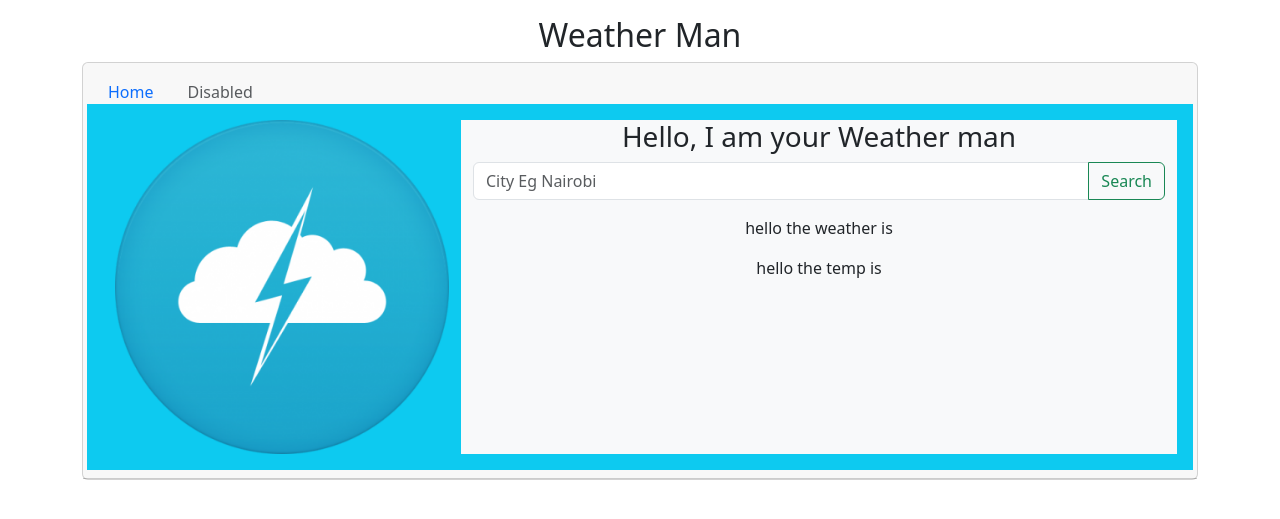
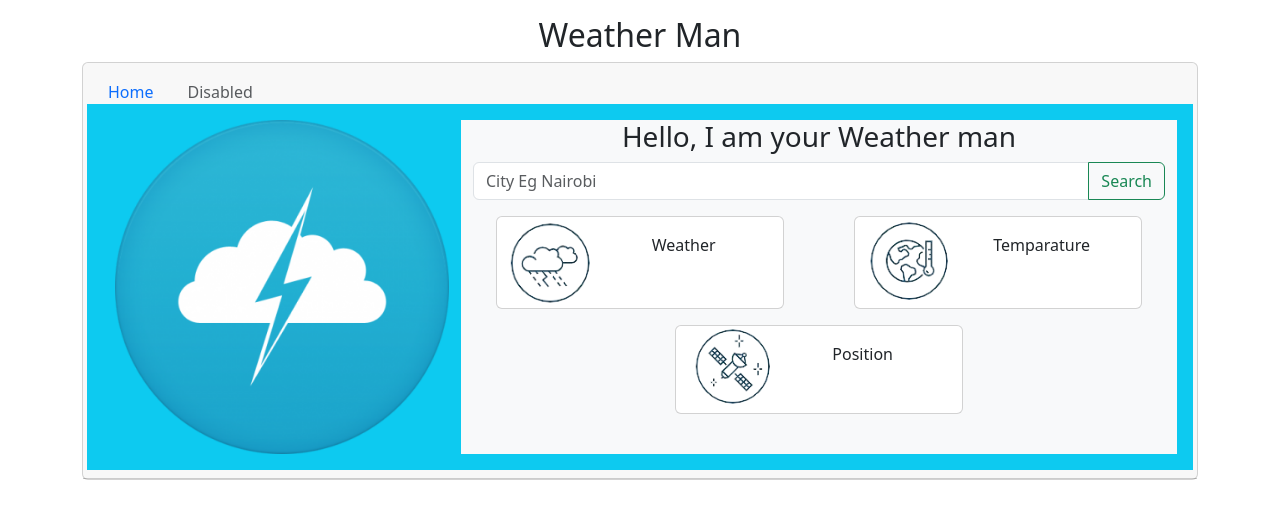
Before and after one commit to NaftalyMurimi/My_weather_app, a Django app: page / in a window 1280 px wide. Shown: the top 519 px of the page. Run offline with Django 5.2, Linux system fonts and the light colour scheme.

Commit message:
weather app Final

```diff
--- a/WeatherAPP/templates/index.html
+++ b/WeatherAPP/templates/index.html
@@ -36,8 +36,49 @@
                           <button class="btn btn-outline-success" type="button" id="btn" onclick="weather()">Search</button>
                         </div>
                       </form>
-                    <p id="p">hello the weather is</p>
-                    <p id="t">hello the temp is</p>
+                    <ul id="list"></ul>
+                    <p id="p"></p>
+                    <div class="row d-flex justify-content-around">
+                      <div class="card mb-3" style="width: 18rem;">
+                        <div class="row g-0">
+                          <div class="col-md-4">
+                            <img src="{%static 'll.png'%}" class="img-fluid rounded-start" alt="...">
+                          </div>
+                          <div class="col-md-8">
+                            <div class="card-body">
+                              <p>Weather</p>
+                              <p class="card-title" id="weather"></p>
+                            </div>
+                          </div>
+                        </div>
+                      </div>
+                      <div class="card mb-3" style="width: 18rem;">
+                        <div class="row g-0">
+                          <div class="col-md-4">
+                            <img src="{%static 'TT.png'%}" class="img-fluid rounded-start" alt="...">
+                          </div>
+                          <div class="col-md-8">
+                            <div class="card-body">
+                              <p>Temparature</p>
+                              <p class="card-title" id="temp"></p>
+                            </div>
+                          </div>
+                        </div>
+                      </div>
+                      <div class="card mb-3" style="width: 18rem;">
+                        <div class="row g-0">
+                          <div class="col-md-4">
+                            <img src="{%static 'QQ.png'%}" class="img-fluid rounded-start" alt="...">
+                          </div>
+                          <div class="col-md-8">
+                            <div class="card-body">
+                              <p>Position</p>
+                              <p class="card-title" id="pos"></p>
+                            </div>
+                          </div>
+                        </div>
+                      </div>
+                    </div>
                   </div>
 
             </div>
@@ -54,20 +95,29 @@ const weather = async () => {
     const api_key = 'cfb38cd82e5d3c5aaea32bf09e00750c';
     const url = `https://api.openweathermap.org/data/2.5/weather?q=${city}&APPID=${api_key}`; // Add 'https://' to the URL
 
-    try {
-        const response = await fetch(url);
-        const data = await response.json();
-        console.log(data);
 
-        // Update the paragraph with specific weather information
-        const weatherInfo = `Weather in ${city}: ${data.weather[0].description}`;
-        const temp= `Temparature in ${city}: ${data.main.temp}`;
-        const paragraph = document.getElementById("p");
-        const par = document.getElementById("t");
-        paragraph.innerHTML = weatherInfo;
-        par.innerHTML = temp;
-    } catch (error) {
-        console.error(error);
+    const response = await fetch(url);
+
+    if (response.status==200){
+      const data = await response.json();
+      console.log(data);
+      // Update the paragraph with specific weather information
+
+      const weather = `${data.weather[0].description}`;
+      const temp = `${data.main.temp} C`;
+      const pos = `${data.coord.lat} , ${data.coord.lon}`;
+
+      const WEATHER = document.getElementById('weather');
+      WEATHER.innerHTML = weather;
+      const TEMP = document.getElementById('temp');
+      TEMP.innerHTML = temp;
+      const POSITION = document.getElementById('pos');
+      POSITION.innerHTML = pos;
+    }
+    else{
+      const pk = document.getElementById('p');
+      pk.innerHTML="City not found"
+      console.error("City not found");
     }
 };
 
```
Also changed, not shown: WeatherAPP/static/QQ.png (added), WeatherAPP/static/TT.png (added), WeatherAPP/static/ll.png (added), WeatherAPP/static/pp.png (added).
